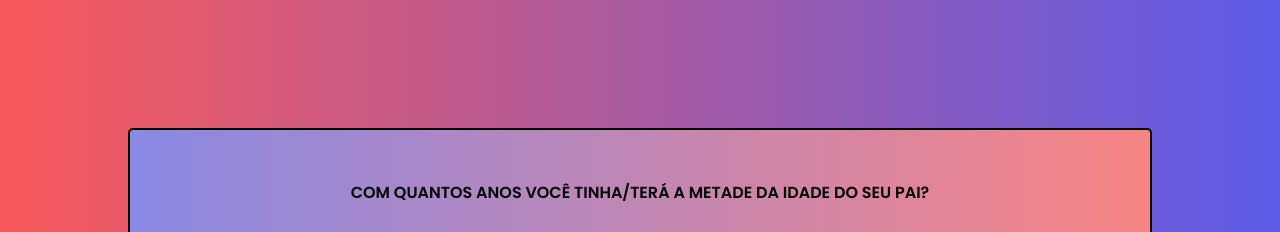
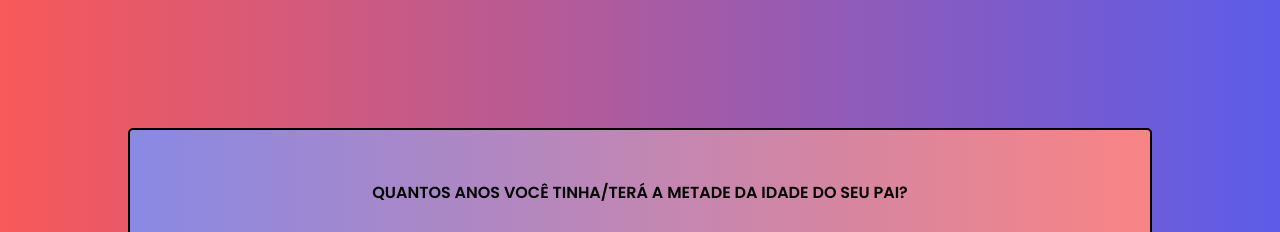
Before and after one commit to grandest-nothing/Desafio-Idade-Pai_Filho, a plain HTML site: page index.html in a window 1280 px wide. Shown: the top 232 px of the page. Drawn offline with Linux system fonts and the light colour scheme.

Commit message:
modified:   index.html

```diff
--- a/index.html
+++ b/index.html
@@ -12,7 +12,7 @@
     <main>
       <div class="container">
         <span class="upper-text"
-          >Com quantos anos você tinha/terá a metade da idade do seu pai?</span
+          >Quantos anos você tinha/terá a metade da idade do seu pai?</span
         >
         <form class="form">
           <input
```
